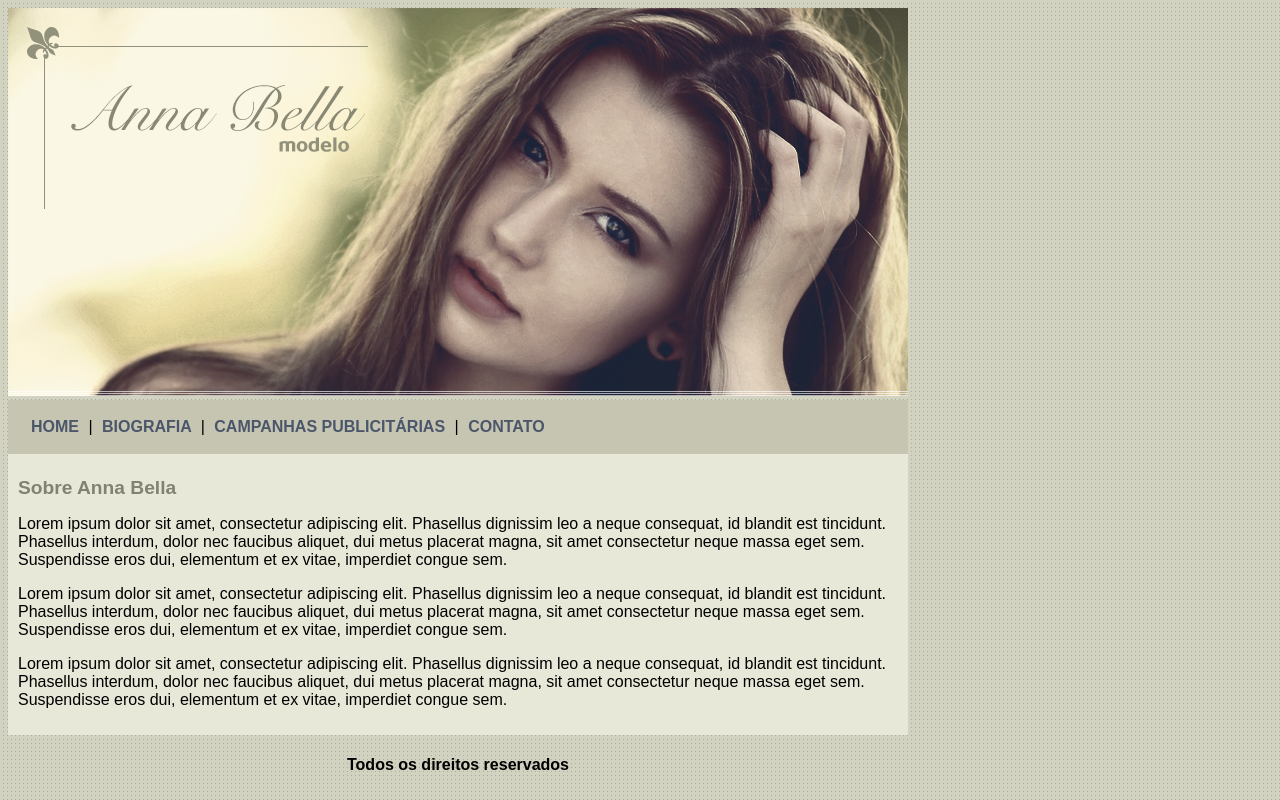
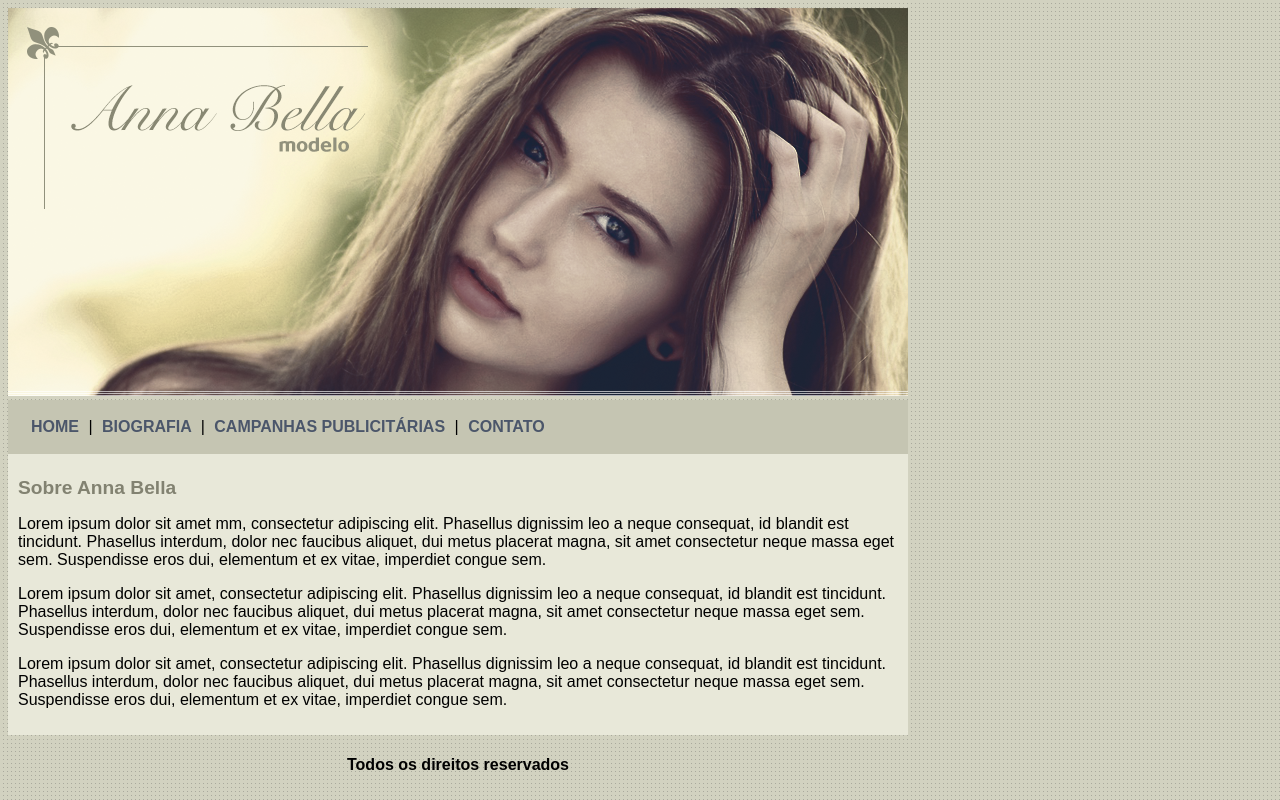
Before and after one commit to EmersonHG22/Projeto-Anna-Bella, a plain HTML site: page Projeto-Anna Bella/index.html in a window 1280 px wide. Drawn offline with Linux system fonts and the light colour scheme.

Commit message:
alteração text

```diff
--- a/Projeto-Anna Bella/index.html
+++ b/Projeto-Anna Bella/index.html
@@ -26,7 +26,7 @@
 
 <!--inicio do conteúdo-->
 
-	<p>Lorem ipsum dolor sit amet, consectetur adipiscing elit. Phasellus dignissim leo a neque consequat, id blandit est tincidunt. Phasellus interdum, dolor nec faucibus aliquet, dui metus placerat magna, sit amet consectetur neque massa eget sem. Suspendisse eros dui, elementum et ex vitae, imperdiet congue sem.<p>
+	<p>Lorem ipsum dolor sit amet mm, consectetur adipiscing elit. Phasellus dignissim leo a neque consequat, id blandit est tincidunt. Phasellus interdum, dolor nec faucibus aliquet, dui metus placerat magna, sit amet consectetur neque massa eget sem. Suspendisse eros dui, elementum et ex vitae, imperdiet congue sem.<p>
 
 		<p>Lorem ipsum dolor sit amet, consectetur adipiscing elit. Phasellus dignissim leo a neque consequat, id blandit est tincidunt. Phasellus interdum, dolor nec faucibus aliquet, dui metus placerat magna, sit amet consectetur neque massa eget sem. Suspendisse eros dui, elementum et ex vitae, imperdiet congue sem.<p>
 
```
